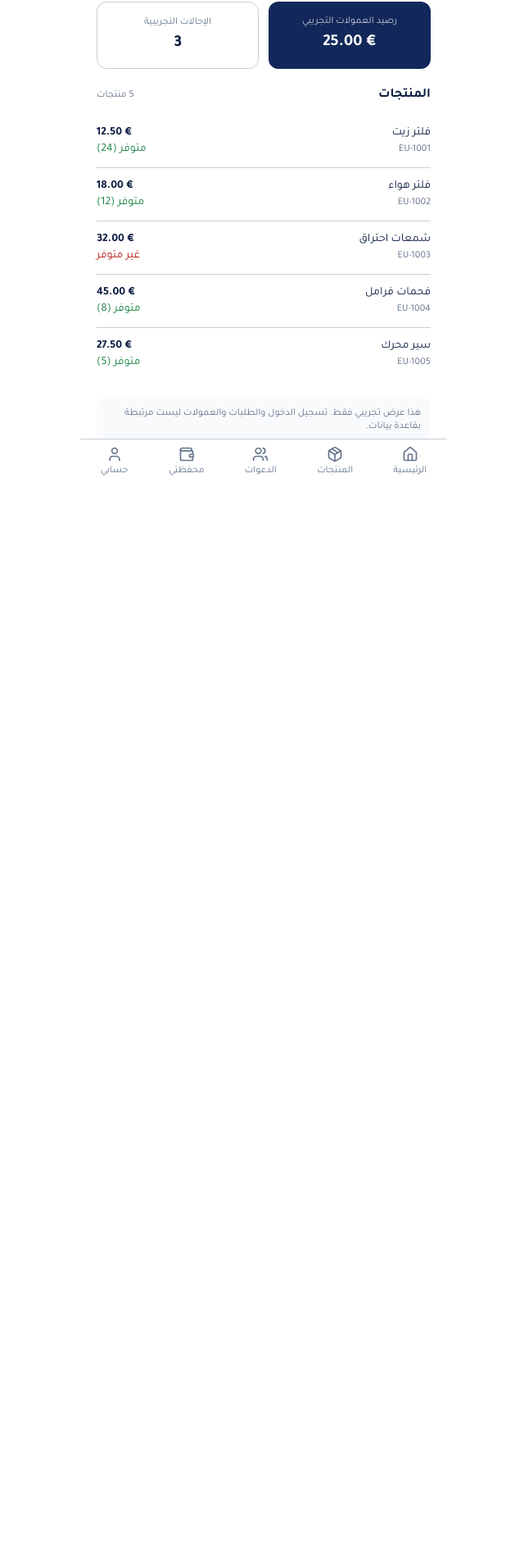
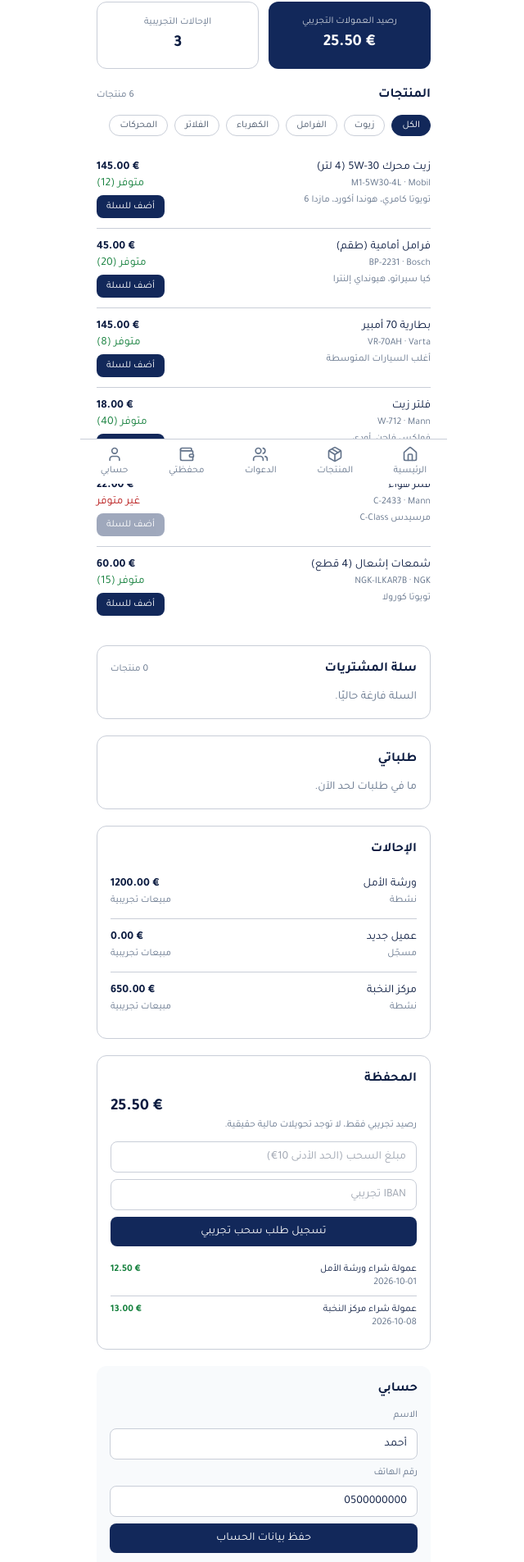
Before and after one commit to 7mud2007a/Al-Euro-1, a Next.js app: page /home in a window 1280 px wide. Shown: the part 210-2115 px from the top of the page at 82% size, without its empty margins (318-958 px from the left). Before the commit the page ends 830 px from the top, so only its background shows below. Built offline with nearby package versions, Linux system fonts and the light colour scheme.

Commit message:
Connect demo store to home page interactions

```diff
--- a/src/app/home/page.tsx
+++ b/src/app/home/page.tsx
@@ -1,46 +1,184 @@
 "use client";
-import { useMemo, useState } from "react";
+import { useEffect, useMemo, useState } from "react";
 import { Search } from "lucide-react";
 import Nav from "@/components/Nav";
+import { CATEGORIES, PRODUCTS, REFERRALS } from "@/lib/demo/data";
+import {
+  addToCart, balance, cartLines, cartTotal, load, placeOrder,
+  removeFromCart, requestWithdrawal, setQty, updateProfile,
+  type State,
+} from "@/lib/demo/store";
 
-type Product = { id: number; name_ar: string; price: number; stock: number; part_number: string };
-const demoProducts: Product[] = [
-  { id: 1, name_ar: "فلتر زيت", price: 12.5, stock: 24, part_number: "EU-1001" },
-  { id: 2, name_ar: "فلتر هواء", price: 18, stock: 12, part_number: "EU-1002" },
-  { id: 3, name_ar: "شمعات احتراق", price: 32, stock: 0, part_number: "EU-1003" },
-  { id: 4, name_ar: "فحمات فرامل", price: 45, stock: 8, part_number: "EU-1004" },
-  { id: 5, name_ar: "سير محرك", price: 27.5, stock: 5, part_number: "EU-1005" },
-];
 export default function Home() {
-  const [name] = useState("مستخدم تجريبي");
   const [kw, setKw] = useState("");
+  const [state, setState] = useState<State | null>(null);
+  const [category, setCategory] = useState("الكل");
+  const [message, setMessage] = useState("");
+  const [withdrawAmount, setWithdrawAmount] = useState("");
+  const [iban, setIban] = useState("");
+  const [profileName, setProfileName] = useState("");
+  const [phone, setPhone] = useState("");
+
+  useEffect(() => {
+    const s = load();
+    setState(s);
+    setProfileName(s.profile.name);
+    setPhone(s.profile.phone);
+  }, []);
+
   const items = useMemo(() => {
     const s = kw.trim().toLowerCase();
-    return demoProducts.filter(p => !s || p.name_ar.toLowerCase().includes(s) || p.part_number.toLowerCase().includes(s));
-  }, [kw]);
+    return PRODUCTS.filter((p) =>
+      (!s || [p.name, p.part, p.manufacturer, p.compat].some((v) => v.toLowerCase().includes(s))) &&
+      (category === "الكل" || p.category === category)
+    );
+  }, [kw, category]);
+
+  const refresh = () => setState(load());
+  const add = (id: string) => {
+    const result = addToCart(id);
+    setMessage(result.ok ? "تمت إضافة المنتج إلى السلة." : result.error);
+    refresh();
+  };
+  const checkout = () => {
+    const result = placeOrder();
+    setMessage(result.ok ? "تم إنشاء الطلب التجريبي رقم " + result.order.id : result.error);
+    refresh();
+  };
+  const withdraw = (e: React.FormEvent<HTMLFormElement>) => {
+    e.preventDefault();
+    const result = requestWithdrawal(Number(withdrawAmount), iban);
+    setMessage(result.ok ? "تم تسجيل طلب السحب التجريبي." : result.error);
+    if (result.ok) { setWithdrawAmount(""); setIban(""); }
+    refresh();
+  };
+  const saveProfile = (e: React.FormEvent<HTMLFormElement>) => {
+    e.preventDefault();
+    const result = updateProfile(profileName, phone);
+    setMessage(result.ok ? "تم حفظ بيانات الحساب على هذا المتصفح." : result.error);
+    refresh();
+  };
+
+  const lines = state ? cartLines(state) : [];
+  const total = state ? cartTotal(state) : 0;
+  const walletBalance = state ? balance(state) : 0;
+  const statusLabels: Record<string, string> = {
+    pending_review: "بانتظار المراجعة",
+    processing: "قيد التجهيز",
+    shipped: "تم الشحن",
+    completed: "مكتمل",
+  };
+
   return (
-    <div id="home" className="mx-auto min-h-screen max-w-md pb-20">
+    <div id="home" className="mx-auto min-h-screen max-w-md pb-24">
       <header className="rounded-b-2xl bg-navy px-5 pb-5 pt-8 text-white">
-        <p className="mb-3 inline-flex rounded-full bg-white/15 px-3 py-1 text-xs">وضع تجريبي — البيانات غير محفوظة</p>
-        <h1 className="text-lg font-bold">أهلاً بك في اليورو، {name}</h1>
+        <p className="mb-3 inline-flex rounded-full bg-white/15 px-3 py-1 text-xs">وضع تجريبي — البيانات محفوظة محليًا على هذا المتصفح</p>
+        <h1 className="text-lg font-bold">أهلاً بك في اليورو، {state?.profile.name || "مستخدم تجريبي"}</h1>
         <p className="mt-2 text-sm text-silver">تصفّح قطع السيارات وجرّب البحث.</p>
         <div className="mt-4 flex items-center gap-2 rounded-lg bg-white px-3 py-2 text-navy2">
           <Search size={18} />
-          <input aria-label="البحث عن المنتجات" className="w-full bg-transparent text-sm outline-none" placeholder="ابحث عن قطعة أو رقم المنتج" value={kw} onChange={e => setKw(e.target.value)} />
+          <input aria-label="البحث عن المنتجات" className="w-full bg-transparent text-sm outline-none" placeholder="ابحث عن قطعة أو رقم المنتج" value={kw} onChange={(e) => setKw(e.target.value)} />
         </div>
       </header>
+
       <section className="mx-5 mt-4 grid grid-cols-2 gap-3 text-center">
-        <div id="wallet" className="rounded-xl bg-navy p-4 text-white"><p className="text-xs text-silver">رصيد العمولات التجريبي</p><p className="mt-1 text-xl font-bold" dir="ltr">25.00 €</p></div>
-        <div id="referrals" className="rounded-xl border border-silver p-4"><p className="text-xs text-slate-500">الإحالات التجريبية</p><p className="mt-1 text-xl font-bold">3</p></div>
+        <a href="#wallet" className="rounded-xl bg-navy p-4 text-white">
+          <p className="text-xs text-silver">رصيد العمولات التجريبي</p>
+          <p className="mt-1 text-xl font-bold" dir="ltr">{walletBalance.toFixed(2)} €</p>
+        </a>
+        <a href="#referrals" className="rounded-xl border border-silver p-4">
+          <p className="text-xs text-slate-500">الإحالات التجريبية</p>
+          <p className="mt-1 text-xl font-bold">{REFERRALS.length}</p>
+        </a>
       </section>
+
       <section id="products" className="mx-5 mt-5">
-        <div className="flex items-center justify-between"><h2 className="font-bold">المنتجات</h2><span className="text-xs text-slate-500">{items.length} منتجات</span></div>
+        <div className="flex items-center justify-between">
+          <h2 className="font-bold">المنتجات</h2>
+          <span className="text-xs text-slate-500">{items.length} منتجات</span>
+        </div>
+        <div className="mt-3 flex gap-2 overflow-x-auto pb-1">
+          {CATEGORIES.map((c) => (
+            <button key={c} type="button" onClick={() => setCategory(c)} className={"shrink-0 rounded-full border px-3 py-1 text-xs " + (category === c ? "border-navy bg-navy text-white" : "border-silver text-slate-600")}>{c}</button>
+          ))}
+        </div>
         {items.length === 0 ? <p className="mt-3 text-sm text-slate-500">لا توجد منتجات مطابقة.</p> :
-          <ul className="mt-3 divide-y divide-silver">{items.map(p => (
-            <li key={p.id} className="flex justify-between gap-3 py-3 text-sm"><span>{p.name_ar}<br /><span className="text-xs text-slate-500" dir="ltr">{p.part_number}</span></span>
-              <span className="shrink-0 text-left"><b dir="ltr">{p.price.toFixed(2)} €</b><br /><span className={p.stock > 0 ? "text-green-700" : "text-red-700"}>{p.stock > 0 ? `متوفر (${p.stock})` : "غير متوفر"}</span></span></li>))}</ul>}
+          <ul className="mt-3 divide-y divide-silver">{items.map((p) => {
+            const inStock = (state?.stock[p.id] ?? p.stock) > 0;
+            return <li key={p.id} className="flex justify-between gap-3 py-3 text-sm">
+              <span className="min-w-0">{p.name}<br /><span className="text-xs text-slate-500" dir="ltr">{p.part} · {p.manufacturer}</span><br /><span className="text-xs text-slate-500">{p.compat}</span></span>
+              <span className="shrink-0 text-left">
+                <b dir="ltr">{p.price.toFixed(2)} €</b><br />
+                <span className={inStock ? "text-green-700" : "text-red-700"}>{inStock ? "متوفر (" + (state?.stock[p.id] ?? p.stock) + ")" : "غير متوفر"}</span><br />
+                <button type="button" disabled={!inStock} onClick={() => add(p.id)} className="mt-1 rounded-lg bg-navy px-3 py-1.5 text-xs text-white disabled:opacity-40">أضف للسلة</button>
+              </span>
+            </li>;
+          })}</ul>}
       </section>
-      <p id="profile" className="mx-5 mt-5 rounded-xl bg-slate-50 p-3 text-xs text-slate-500">هذا عرض تجريبي فقط. تسجيل الدخول والطلبات والعمولات ليست مرتبطة بقاعدة بيانات.</p>
+
+      <section id="cart" className="mx-5 mt-6 rounded-xl border border-silver p-4">
+        <div className="flex items-center justify-between"><h2 className="font-bold">سلة المشتريات</h2><span className="text-xs text-slate-500">{lines.length} منتجات</span></div>
+        {lines.length === 0 ? <p className="mt-3 text-sm text-slate-500">السلة فارغة حاليًا.</p> : <>
+          <ul className="mt-2 divide-y divide-silver">{lines.map((p) => <li key={p.id} className="flex items-center justify-between gap-2 py-3 text-sm">
+            <span>{p.name}<br /><b dir="ltr">{(p.price * p.qty).toFixed(2)} €</b></span>
+            <span className="flex items-center gap-2">
+              <button type="button" aria-label="تقليل الكمية" onClick={() => { setQty(p.id, p.qty - 1); refresh(); }} className="rounded border border-silver px-2 py-1">−</button>
+              <span>{p.qty}</span>
+              <button type="button" aria-label="زيادة الكمية" onClick={() => { setQty(p.id, p.qty + 1); refresh(); }} className="rounded border border-silver px-2 py-1">+</button>
+              <button type="button" onClick={() => { removeFromCart(p.id); refresh(); }} className="text-red-700">حذف</button>
+            </span>
+          </li>)}</ul>
+          <div className="flex items-center justify-between border-t border-silver pt-3 text-sm"><b>المجموع</b><b dir="ltr">{total.toFixed(2)} €</b></div>
+          <button type="button" onClick={checkout} className="mt-3 w-full rounded-lg bg-navy px-4 py-2 text-sm text-white">تأكيد الطلب التجريبي</button>
+        </>}
+      </section>
+
+      <section id="orders" className="mx-5 mt-5 rounded-xl border border-silver p-4">
+        <h2 className="font-bold">طلباتي</h2>
+        {!state?.orders.length ? <p className="mt-3 text-sm text-slate-500">ما في طلبات لحد الآن.</p> :
+          <ul className="mt-2 divide-y divide-silver">{state.orders.map((o) => <li key={o.id} className="py-3 text-sm">
+            <div className="flex justify-between gap-2"><b>طلب #{o.id}</b><b dir="ltr">{o.total.toFixed(2)} €</b></div>
+            <p className="mt-1 text-xs text-slate-500">{o.date} · {statusLabels[o.status] || o.status}</p>
+            <p className="mt-1 text-xs">{o.items.map((i) => i.name + " × " + i.qty).join("، ")}</p>
+          </li>)}</ul>}
+      </section>
+
+      <section id="referrals" className="mx-5 mt-5 rounded-xl border border-silver p-4">
+        <h2 className="font-bold">الإحالات</h2>
+        <ul className="mt-2 divide-y divide-silver">{REFERRALS.map((r) => <li key={r.name} className="flex justify-between gap-3 py-3 text-sm">
+          <span>{r.name}<br /><span className="text-xs text-slate-500">{r.status}</span></span>
+          <span className="text-left"><b dir="ltr">{r.sales.toFixed(2)} €</b><br /><span className="text-xs text-slate-500">مبيعات تجريبية</span></span>
+        </li>)}</ul>
+      </section>
+
+      <section id="wallet" className="mx-5 mt-5 rounded-xl border border-silver p-4">
+        <h2 className="font-bold">المحفظة</h2>
+        <p className="mt-2 text-xl font-bold" dir="ltr">{walletBalance.toFixed(2)} €</p>
+        <p className="text-xs text-slate-500">رصيد تجريبي فقط، لا توجد تحويلات مالية حقيقية.</p>
+        <form onSubmit={withdraw} className="mt-3 space-y-2">
+          <input required type="number" min="10" step="0.01" value={withdrawAmount} onChange={(e) => setWithdrawAmount(e.target.value)} placeholder="مبلغ السحب (الحد الأدنى 10€)" className="w-full rounded-lg border border-silver px-3 py-2 text-sm" />
+          <input required value={iban} onChange={(e) => setIban(e.target.value)} placeholder="IBAN تجريبي" className="w-full rounded-lg border border-silver px-3 py-2 text-sm" />
+          <button type="submit" className="w-full rounded-lg bg-navy px-4 py-2 text-sm text-white">تسجيل طلب سحب تجريبي</button>
+        </form>
+        {state?.tx.length ? <ul className="mt-3 divide-y divide-silver">{state.tx.map((tx) => <li key={tx.id} className="flex justify-between gap-3 py-2 text-xs">
+          <span>{tx.label}<br /><span className="text-slate-500">{tx.date}</span></span>
+          <b className={tx.amount < 0 ? "text-red-700" : "text-green-700"} dir="ltr">{tx.amount.toFixed(2)} €</b>
+        </li>)}</ul> : null}
+      </section>
+
+      <section id="profile" className="mx-5 mt-5 rounded-xl bg-slate-50 p-4">
+        <h2 className="font-bold">حسابي</h2>
+        <form onSubmit={saveProfile} className="mt-3 space-y-2">
+          <label className="block text-xs text-slate-500">الاسم</label>
+          <input required value={profileName} onChange={(e) => setProfileName(e.target.value)} className="w-full rounded-lg border border-silver bg-white px-3 py-2 text-sm" />
+          <label className="block text-xs text-slate-500">رقم الهاتف</label>
+          <input required value={phone} onChange={(e) => setPhone(e.target.value)} className="w-full rounded-lg border border-silver bg-white px-3 py-2 text-sm" />
+          <button type="submit" className="w-full rounded-lg bg-navy px-4 py-2 text-sm text-white">حفظ بيانات الحساب</button>
+        </form>
+        <p className="mt-3 text-xs text-slate-500">الحساب والطلبات والمحفظة تجريبية ومحفوظة محليًا على هذا المتصفح فقط.</p>
+      </section>
+
+      {message ? <div role="status" className="mx-5 mt-4 rounded-lg border border-silver p-3 text-sm">{message}</div> : null}
       <Nav active="/home" />
     </div>
   );
```
